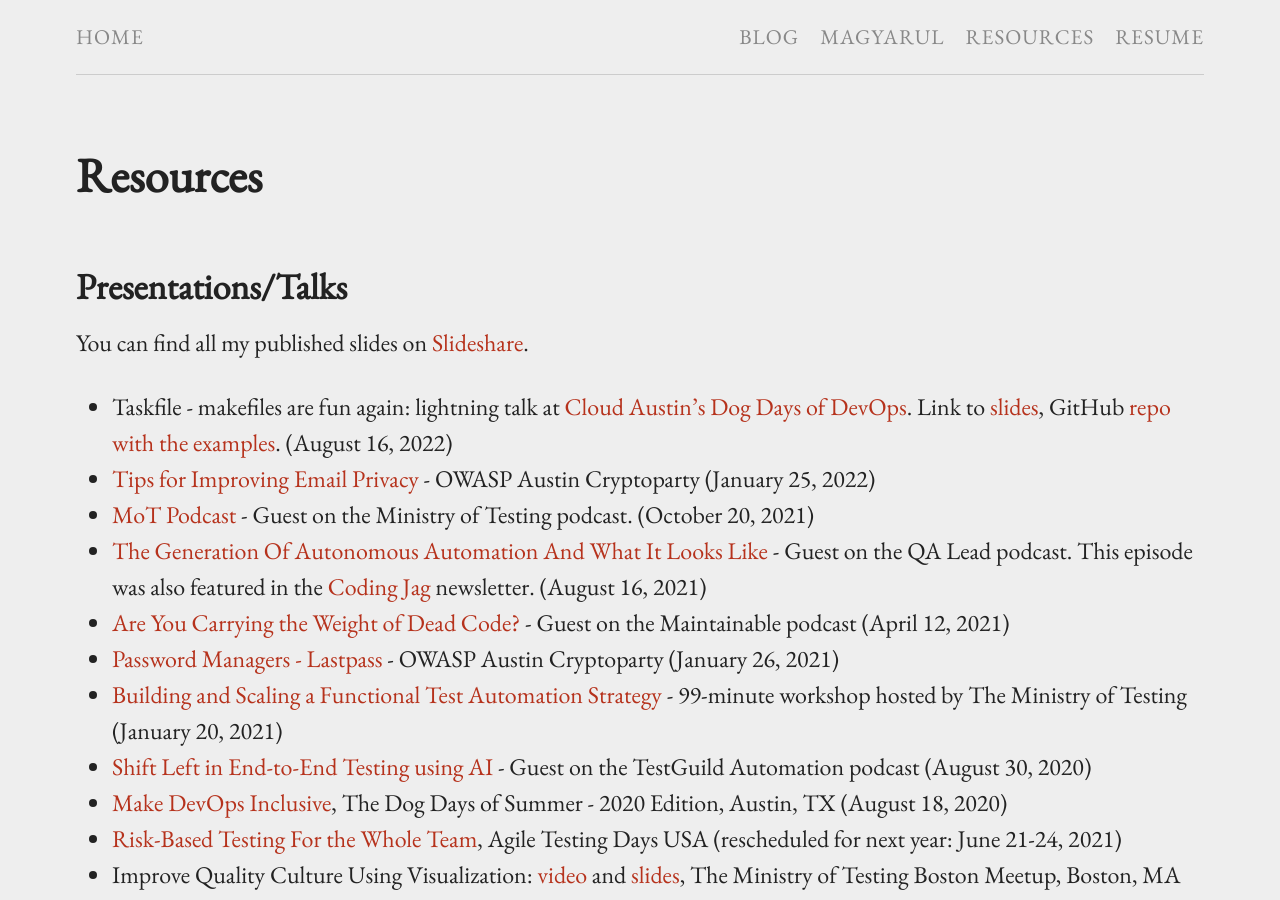
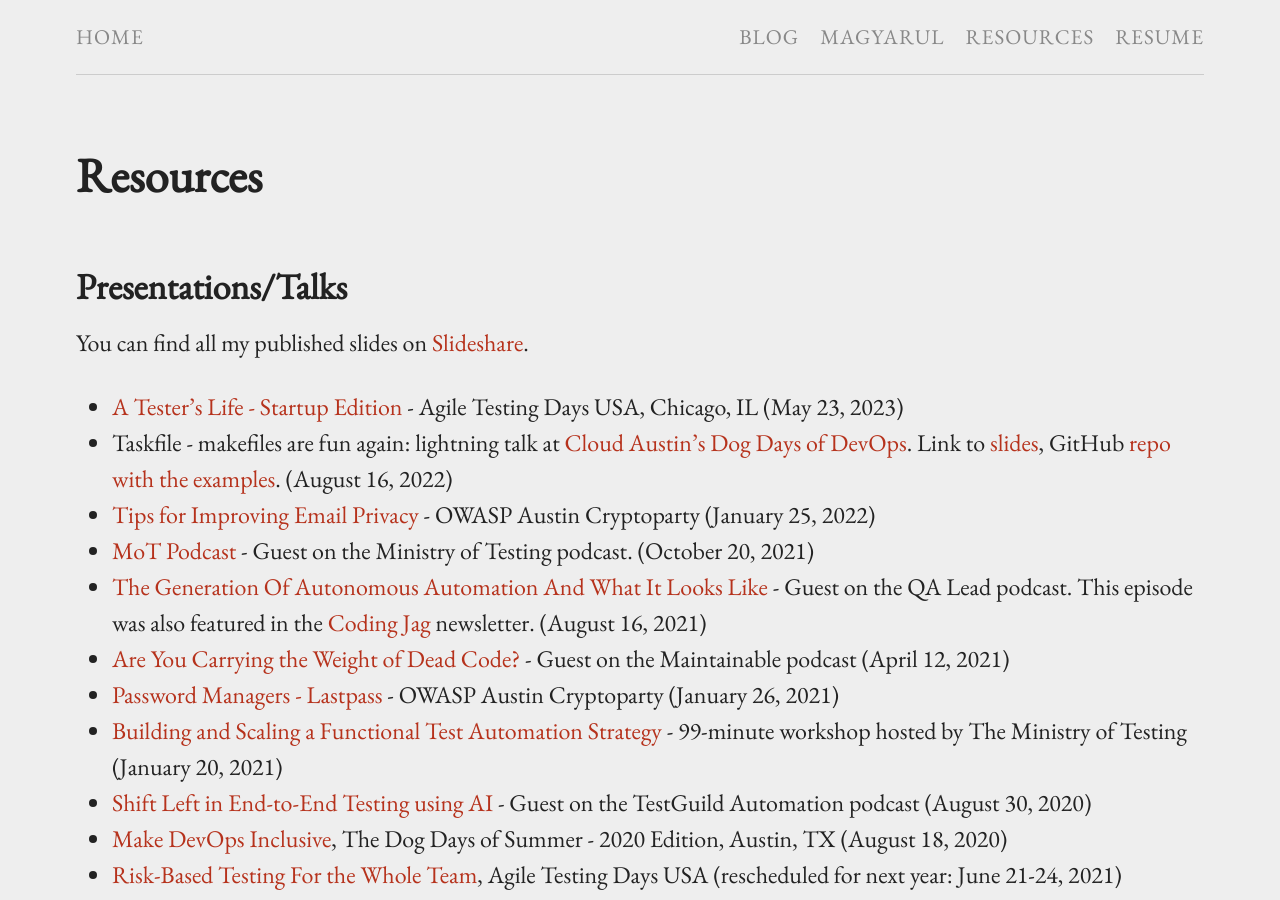
Before and after one commit to bertold/bertold.kolics.net, a Jekyll site: the page built from pages.md, in a window 1280 px wide and 900 px high. Built offline with Jekyll 4.4.1, drawn with Linux system fonts in a browser that asks for light colours.

Commit message:
Add link to presentation

```diff
--- a/pages.md
+++ b/pages.md
@@ -7,6 +7,7 @@ permalink: /pages/
 
 You can find all my published slides on [Slideshare](https://www.slideshare.net/BertoldKolics/).
 
+* [A Tester's Life - Startup Edition](https://www.slideshare.net/BertoldKolics/a-testers-life) - Agile Testing Days USA, Chicago, IL (May 23, 2023)
 * Taskfile - makefiles are fun again: lightning talk at [Cloud Austin's Dog Days of DevOps](https://www.meetup.com/CloudAustin/events/pljpfrydclbvb/). Link to [slides](https://github.com/bertold/task-demo/blob/main/slides.pdf), GitHub [repo with the examples](https://github.com/bertold/task-demo/). (August 16, 2022)
 * [Tips for Improving Email Privacy](https://www.slideshare.net/BertoldKolics/email-privacy) - OWASP Austin Cryptoparty (January 25, 2022)
 * [MoT Podcast](https://www.ministryoftesting.com/dojo/lessons/mot-podcast-kristof-meets-bertold-kolics) - Guest on the Ministry of Testing podcast. (October 20, 2021)
```
